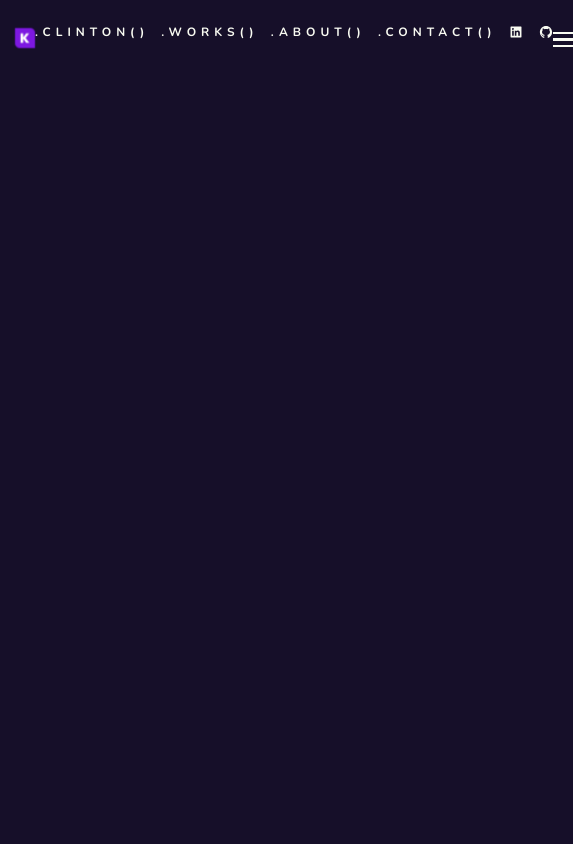
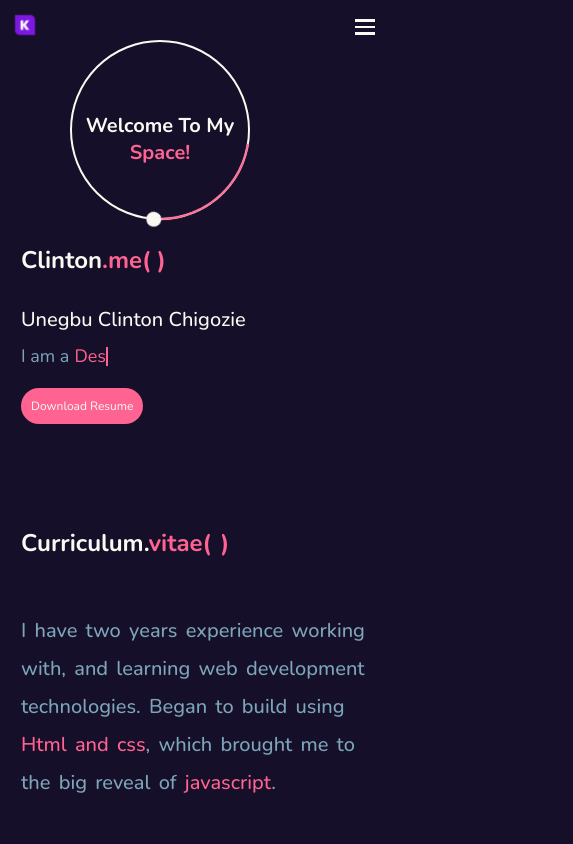
Before and after one commit to unegbuclinton/myWebpage, a React (Create React App) app: page / in a window 390 px wide. Shown: the top 844 px of the page, 573 px wide, since content can reach past the window. Built offline with nearby package versions, Linux system fonts and the light colour scheme.

Commit message:
fix the navbar mobile and web

```diff
--- a/src/App.js
+++ b/src/App.js
@@ -14,7 +14,7 @@ const App = () => {
       <Router>
         <NavHeader />
         <Routes>
-          <Route path='/home' element={<HomePage />} />
+          <Route path='/' element={<HomePage />} />
           <Route path='/work' element={<WorkPage />} />
           <Route path='/contact' element={<Contact />} />
           <Route path='/about' element={<AboutPage />} />
--- a/src/components/pages/Nav/index.jsx
+++ b/src/components/pages/Nav/index.jsx
@@ -36,7 +36,7 @@ function NavHeader() {
         </div>
 
         <NavMenu navbar={navbar}>
-          <Link to="/home" onClick={toggleCloseHamburger}>
+          <Link to="/" onClick={toggleCloseHamburger}>
             .clinton()
           </Link>
           <Link to="/work" onClick={toggleCloseHamburger}>
@@ -76,7 +76,7 @@ function NavHeader() {
       </NavContainer>
 
       <StyledMenu open={open}>
-        <Link to="/home" onClick={toggleCloseHamburger}>
+        <Link to="/" onClick={toggleCloseHamburger}>
           clinton();
         </Link>
         <Link to="/work" onClick={toggleCloseHamburger}>
@@ -149,6 +149,9 @@ const NavContainer = styled.div`
   }
 `;
 const NavMenu = styled.div`
+  display: none;
+
+  @media screen and (min-width: 1100px) {
     display: flex;
     align-items: center;
     gap: 1.2rem;
@@ -175,6 +178,7 @@ const NavMenu = styled.div`
       margin-top: 0.5rem;
       .media-icon {
         font-size: ${FONTSIZES.small};
+      }
     }
   }
 `;
```
Lines whose indentation alone changed are shown as unchanged.
